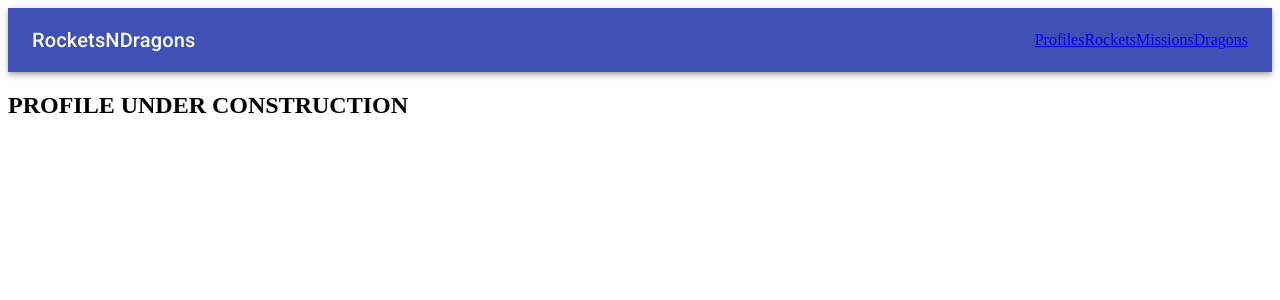
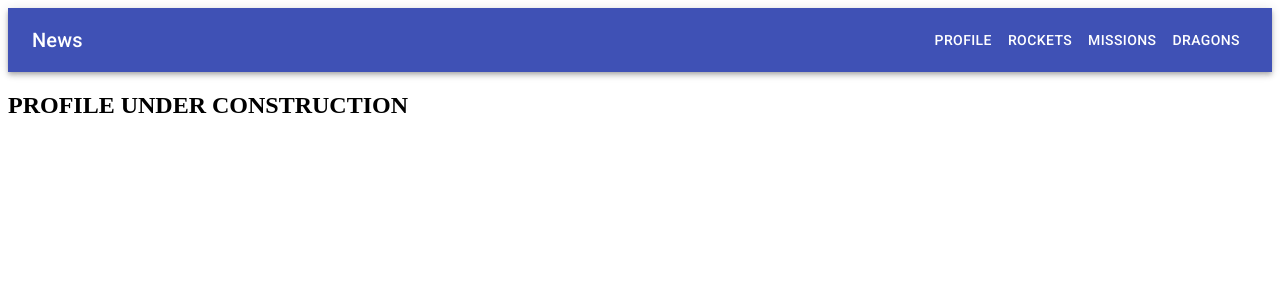
Before and after one commit to RokoVarano/RocketsNDragons, a React (Create React App) app: page / in a window 1280 px wide. Shown: the top 300 px of the page. Built offline with nearby package versions, Linux system fonts and the light colour scheme.

Commit message:
NavBar buttons added with history push

```diff
--- a/src/components/NavLink/NavLink.jsx
+++ b/src/components/NavLink/NavLink.jsx
@@ -1,9 +1,10 @@
 import React from 'react';
-import { Link } from 'react-router-dom';
+import { useHistory } from 'react-router-dom';
 import { makeStyles } from '@material-ui/core/styles';
 import AppBar from '@material-ui/core/AppBar';
 import Toolbar from '@material-ui/core/Toolbar';
 import Typography from '@material-ui/core/Typography';
+import Button from '@material-ui/core/Button';
 
 const useStyles = makeStyles((theme) => ({
   root: {
@@ -19,26 +20,30 @@ const useStyles = makeStyles((theme) => ({
 
 const NavLink = () => {
   const classes = useStyles();
+  const history = useHistory();
+  const handleOnClick = (route) => {
+    history.push(route);
+  };
 
   return (
     <AppBar position="static">
       <Toolbar>
         <Typography variant="h6" className={classes.title}>
-          RocketsNDragons
+          News
         </Typography>
 
-        <Link color="inherit" to="/">
-          Profiles
-        </Link>
-        <Link color="inherit" to="/rockets">
+        <Button color="inherit" onClick={() => handleOnClick('/')}>
+          Profile
+        </Button>
+        <Button color="inherit" onClick={() => handleOnClick('/rockets')}>
           Rockets
-        </Link>
-        <Link color="inherit" to="/missions">
+        </Button>
+        <Button color="inherit" onClick={() => handleOnClick('/missions')}>
           Missions
-        </Link>
-        <Link color="inherit" to="/dragons">
+        </Button>
+        <Button color="inherit" onClick={() => handleOnClick('/dragons')}>
           Dragons
-        </Link>
+        </Button>
       </Toolbar>
     </AppBar>
   );
```
